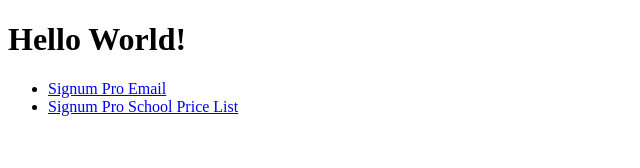
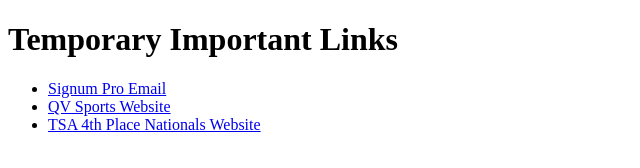
Before and after one commit to ZeldaTechie1/zeldatechie1.github.io, a plain HTML site: page index.html in a window 1280 px wide. Shown: the whole page, without its empty margins (0-640 px from the left). Drawn offline with Linux system fonts and the light colour scheme.

Commit message:
Update index.html

```diff
--- a/index.html
+++ b/index.html
@@ -6,10 +6,11 @@
 	</title>
 </head>
 <body>
-	<h1>Hello World!</h1>
+	<h1>Temporary Important Links</h1>
 	<ul>
 		<li><a href = "Signum Pro Email.html" target = "_blank">Signum Pro Email</a></li>
-		<li><a href = "Signum-Pro-School-Price-List.pdf">Signum Pro School Price List</a></li>
+		<li><a href = "http://www.qvsports.com">QV Sports Website</a></li>
+		<li><a href = "https://b-cancel.github.io/Technology_Student_Association_Website/index.html">TSA 4th Place Nationals Website</a></li>
 	</ul>
 </body>
 </html>
```
